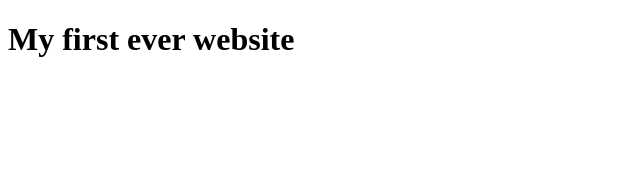
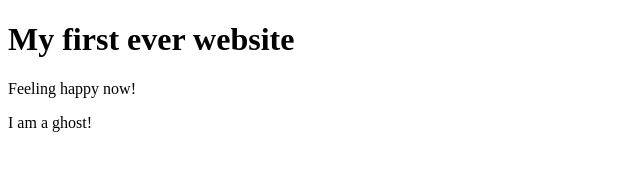
Before and after one commit to HrridoyV2/My-first-site, a plain HTML site: page index.html in a window 1280 px wide. Shown: the whole page, without its empty margins (0-640 px from the left). Drawn offline with Linux system fonts and the light colour scheme.

Commit message:
ghost added

```diff
--- a/index.html
+++ b/index.html
@@ -7,6 +7,7 @@
 </head>
 <body>
     <h1>My first ever website</h1>
-
+    <p>Feeling happy now!</p>
+    <p>I am a ghost!</p>
 </body>
 </html>
```
